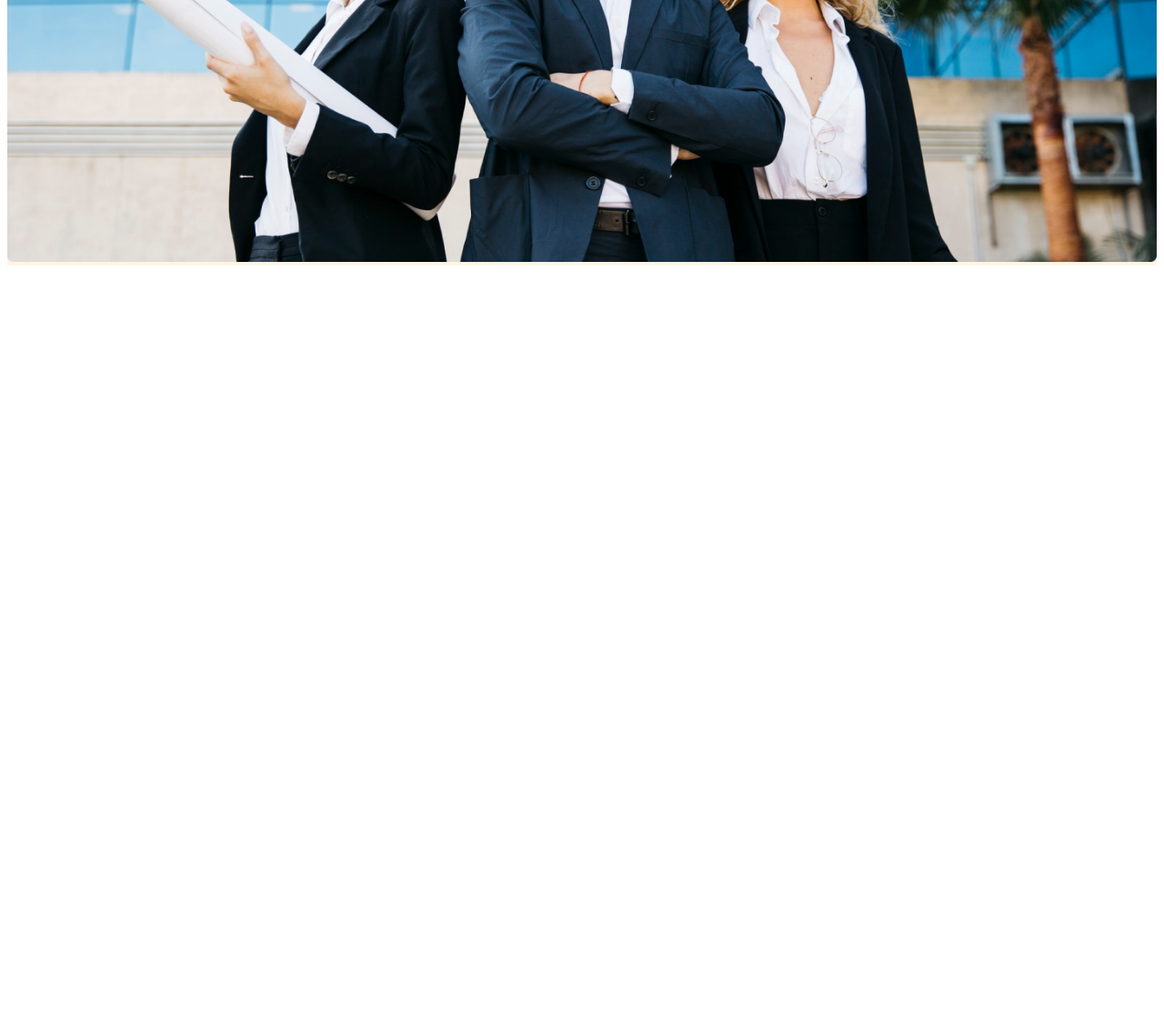
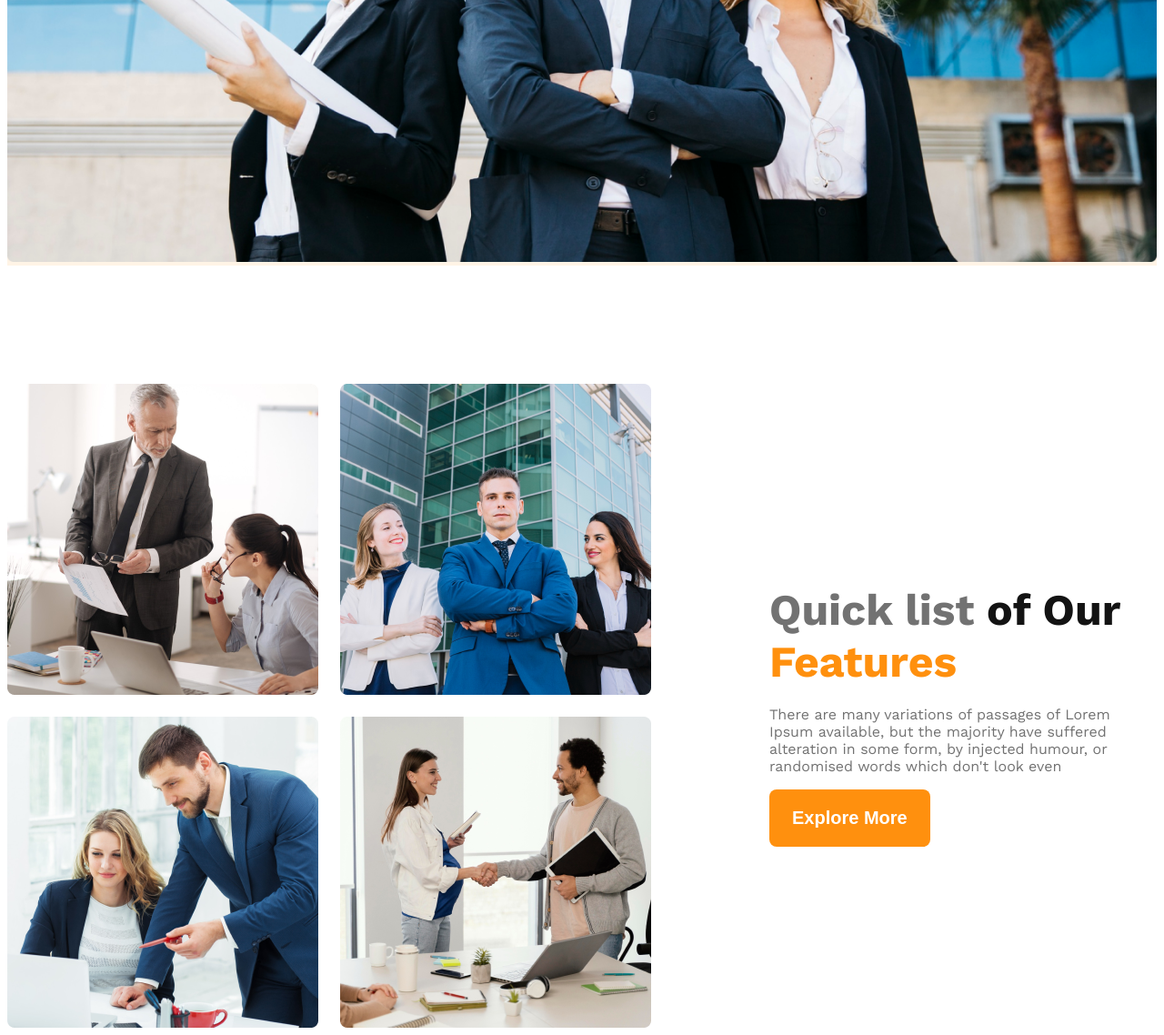
Before and after one commit to mehadhossen123/G3-Architects, a plain HTML site: page index.html in a window 1280 px wide. Shown: the part 892-2030 px from the top of the page at 91% size. Before the commit the page ends 1192 px from the top, so only its background shows below. Drawn offline with nearby package versions, Linux system fonts and the light colour scheme.

Commit message:
add my team file

```diff
--- a/index.html
+++ b/index.html
@@ -37,7 +37,21 @@
 </div>
     </header>
     <main>
+<section class="teams display-flex">
+    <div class="teams-img-container">
+<img src="images/team1.png" alt="">
+<img src="images/team2.png" alt="">
+<img src="images/team3.png" alt="">
+<img src="images/team4.png" alt="">
 
+    </div>
+    <div class="teams-description">
+<h1><span class="Quick-lst dark-03 "> Quick list </span><span class="of ">of Our</span> <span class="Features">Features</span></h1>
+<p class="dark-03">There are many variations of passages of Lorem Ipsum available, but the majority have suffered alteration in some form, by injected humour, or randomised words which don't look even</p>
+   <button class="btn-primary">Explore More</button>
+</div>
+
+</section>
     </main>
     <footer>
 
--- a/style/index.css
+++ b/style/index.css
@@ -12,6 +12,12 @@
 .display-flex{
     display: flex;
 }
+main{
+    max-width: 1440px;
+    margin: 0 auto;
+    margin-top: 130px;
+}
+
 .dark-02{
 color: #424242;
 }
@@ -83,6 +89,40 @@ button:focus{
     width: 100%;
     height: auto;
 }
+
+/* Teams part design */
+.Quick-lst{
+   font-size: 3rem;
+   font-weight:700;
+}
+.teams{
+
+    align-items: center;
+
+}
+.teams-img-container{
+    display: grid;
+    grid-template-columns: repeat(2 ,1fr);
+    gap:24px;
+}
+.teams-description{
+    margin-left: 130px;
+    max-width: 537px;
+}
+
+.Features{
+    color: #FF900E;
+    font-weight: bold;
+    font-size: 3rem;
+}
+.of{
+    font-size: 3rem;
+    font-weight: bold;
+    color:#131313;
+}
+
+
+
 /* Responsive header part  */
 @media screen and (max-width:576px){
     .list,.nav-bar{
```
